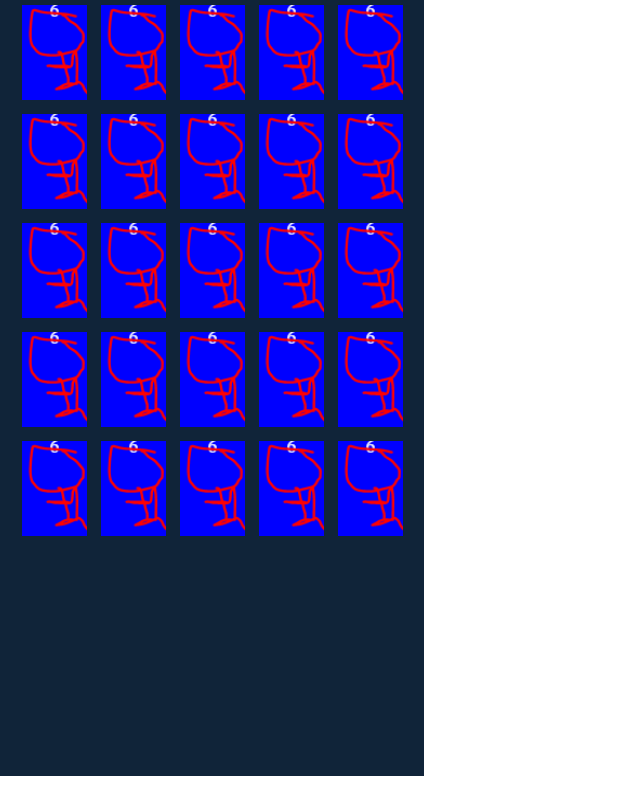
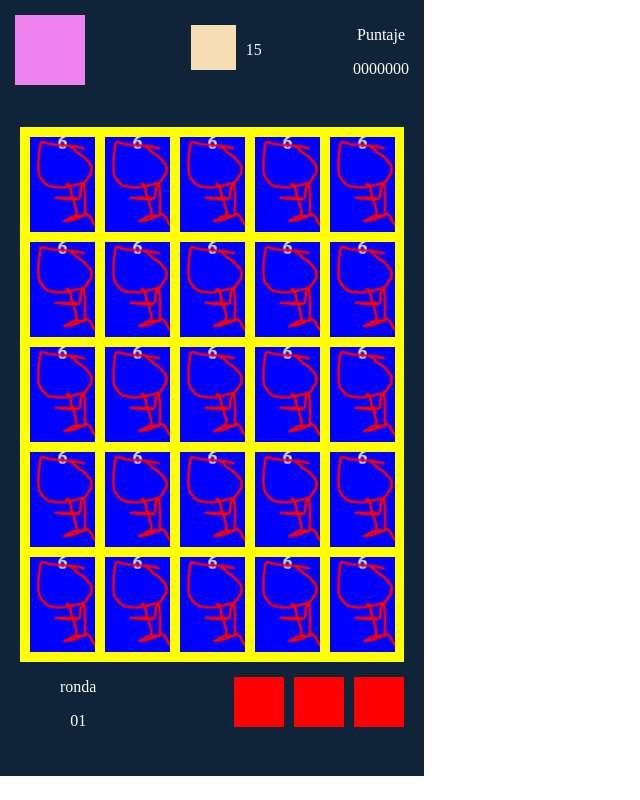
Before and after one commit to davidvmDev/ProyectoAppJuego, a plain HTML site: page index-movil.html in a window 1280 px wide. Both pictures are taken after a click on the button 212 px from the left and 242 px from the top of the page. Shown: the whole page, without its empty margins (0-640 px from the left). Drawn offline with nearby package versions, Linux system fonts and the light colour scheme.

Commit message:
Organizado Secc Juego

```diff
--- /dev/null
+++ b/css/main.css
@@ -0,0 +1,151 @@
+body {
+    margin: 0;
+}
+
+section {
+    /*width: 1080px;
+    height: 1960px;*/
+    width: 424px;
+    height: 776px;
+    text-align: center;
+    background: #102439;
+    color: white;
+    position: absolute;
+
+}
+
+#como_jugar {
+    margin: 25px;
+    text-align: left;
+}
+
+.boton {
+    background-color: Navy;
+    color: white;
+    padding: 10px;
+    text-decoration: none;
+}
+
+.volver {
+    margin-left: -980px;
+    line-height: 140px;
+}
+
+h1 {
+    font-size: 120px;
+}
+
+.imagen {
+    height: 30%;
+    width: 60%;
+    padding-top: 20%;
+}
+
+.btnMenu {
+    width: 275px;
+    height: 88px;
+    margin: 20px;
+}
+
+#btnsMenu {}
+
+.monstruoInicio {
+    width: 128px;
+    height: 194px;
+    background-color: red;
+    display: inline-block;
+    margin: 0 20px 0 20px;
+}
+
+
+
+a {
+    font-size: 70px;
+}
+
+/*p {
+    font-size: 70px;
+    margin: 50px;
+}*/
+
+span {
+    font-size: 70px;
+}
+
+#integrantes {
+    margin-top: 20px;
+}
+
+.oculto {
+    display: none;
+}
+
+/*logica*/
+.tablero {
+    display: grid;
+    grid-template-columns: 65px 65px 65px 65px 65px;
+    grid-gap: 10px;
+    padding: 10px;
+    margin-top: 30%;
+    margin-left: 20px;
+    margin-right: 20px;
+    background-color: yellow;
+
+}
+
+.tablero>img {
+    height: 95px;
+    width: 65px;
+    background-color: blue;
+}
+
+.btnVolver {
+    width: 70px;
+    height: 70px;
+    background-color: violet;
+    margin: 15px;
+    float: left;
+}
+
+#reloj {
+    height: 45px;
+    width: 45px;
+    background-color: wheat;
+    display: inline-block;
+}
+
+.nose {
+    position: relative;
+}
+.puntuacion{
+    float: right;
+    margin-right: 15px;
+    margin-top: 10px;
+
+}
+.tiempos{
+    display: flex;
+    margin-left: 45%;
+    margin-top:25px;
+    position: absolute;
+
+}
+#tiempo{
+    margin-left: 10px;
+}
+.vidas{
+    background-color: red;
+    height: 50px;
+    width: 50px;
+    margin: 5px;
+}
+.corazonesVidas{
+    display: inline-flex;
+    float:right;
+    margin-top: 10px;
+    margin-right: 15px;
+}
+.rondas{
+    float: left;
+    margin-left: 60px;
+}
--- a/index-movil.html
+++ b/index-movil.html
@@ -6,149 +6,8 @@
 	<meta name="viewport" content="width=device-width, initial-scale=1" />
 
 	<title>Single App ejemplo</title>
-	<style>
-		body{
-			margin: 0;
-		}
-		section {
-			/*width: 1080px;
-			height: 1960px;*/
-			width: 424px;
-			height: 776px;
-			text-align: center;
-			background: #102439;
-			color: white;
-			position: absolute;
-
-		}
-
-		#como_jugar {
-			margin: 25px;
-			text-align: left;
-		}
-
-		.boton {
-			background-color: Navy;
-			color: white;
-			padding: 10px;
-			text-decoration: none;
-		}
-
-		.volver {
-			margin-left: -980px;
-			line-height: 140px;
-		}
-
-		h1 {
-			font-size: 120px;
-		}
-
-		.imagen {
-			height: 30%;
-			width: 60%;
-			padding-top: 20%;
-		}
-
-		.btnMenu {
-			width: 220px;
-			height: 70px;
-			margin: 20px;
-		}
-		#btnsMenu{
-
-
-
-		}
-
-		.monstruoInicio {
-			width: 102px;
-			height: 153px;
-			background-color: red;
-			display: inline-block;
-			margin: 15px;
-		}
-
-
-
-		a {
-			font-size: 70px;
-		}
-
-		p {
-			font-size: 70px;
-			margin: 50px;
-		}
-
-		span {
-			font-size: 70px;
-		}
-
-		#integrantes {
-			margin-top: 20px;
-		}
-
-		.oculto {
-			display: none;
-		}
-		/*logica*/
-		.monstruo{
-			height:95px ;
-			width: 65px;
-			background-color: blue;
-			display:inline-block;
-			margin: 5px;
-			text-align:center;
-
-		}
-
-	</style>
 	<link rel="stylesheet" href="https://cdnjs.cloudflare.com/ajax/libs/animate.css/3.7.2/animate.min.css">
-
-	<script>
-		var secciones = [];
-		var tiempo_splash = 2000;
-
-		window.onload = function () {
-			inicializarReferencias();
-			//setTimeout(cambiarSplash, tiempo_splash);
-		}
-
-		function inicializarReferencias() {
-			secciones[1] = document.getElementById("seccion_1");
-			secciones[2] = document.getElementById("seccion_2");
-			secciones[3] = document.getElementById("seccion_3");
-			secciones[4] = document.getElementById("seccion_4");
-			secciones[5] = document.getElementById("seccion_5");
-			secciones[6] = document.getElementById("seccion_6");
-		}
-
-
-		function cambiarSplash() {
-			secciones[1].className = "splash oculto";
-			secciones[2].className = "home";
-		}
-
-
-		function cambiarSeccion(id_seccion) {
-
-			for (var i in secciones) {
-				secciones[i].classList.add("oculto");
-			}
-
-			secciones[id_seccion].classList.add("animated");
-			secciones[id_seccion].classList.add("headShake");
-			secciones[id_seccion].classList.remove("oculto");
-		}
-		var monstruos=[];
-
-
-		function iniciarTablero(){
-
-
-
-
-		}
-	</script>
+	<link rel="stylesheet" href="css/main.css">
 </head>
 
 <body>
@@ -172,39 +31,61 @@
 			<button class="btnMenu" onclick="cambiarSeccion(4)"></button>
 		</div>
 		<div>
-			<div  id="monstruoRojo" class="monstruoInicio"></div>
-			<div  id="estrellas1" class="monstruoInicio"></div>
+			<div id="monstruoRojo" class="monstruoInicio"></div>
+			<div id="estrellas1" class="monstruoInicio"></div>
 		</div>
 
 	</section>
 	<!-- Juego -->
 	<section id="seccion_3" class="juego oculto">
-		<div id="tablero">
-		<img src="img/ej.PNG" class="monstruo">
-		<img src="img/ej.PNG" class="monstruo">
-		<img src="img/ej.PNG" class="monstruo">
-		<img src="img/ej.PNG" class="monstruo">
-		<img src="img/ej.PNG" class="monstruo"><br>
-		<img src="img/ej.PNG" class="monstruo">
-		<img src="img/ej.PNG" class="monstruo">
-		<img src="img/ej.PNG" class="monstruo">
-		<img src="img/ej.PNG" class="monstruo">
-		<img src="img/ej.PNG" class="monstruo"><br>
-		<img src="img/ej.PNG" class="monstruo">
-		<img src="img/ej.PNG" class="monstruo">
-		<img src="img/ej.PNG" class="monstruo">
-		<img src="img/ej.PNG" class="monstruo">
-		<img src="img/ej.PNG" class="monstruo"><br>
-		<img src="img/ej.PNG" class="monstruo">
-		<img src="img/ej.PNG" class="monstruo">
-		<img src="img/ej.PNG" class="monstruo">
-		<img src="img/ej.PNG" class="monstruo">
-		<img src="img/ej.PNG" class="monstruo"><br>
-		<img src="img/ej.PNG" class="monstruo">
-		<img src="img/ej.PNG" class="monstruo">
-		<img src="img/ej.PNG" class="monstruo">
-		<img src="img/ej.PNG" class="monstruo">
-		<img src="img/ej.PNG" class="monstruo">
+		<div class="nose">
+				<div class="btnVolver"></div>
+			<div class="tiempos">
+				<div id="reloj"></div>
+				<p id="tiempo">15</h2>
+			</div>
+			<div class="puntuacion">
+				<p id="puntaje">Puntaje</p>
+				<p id="valorPuntaje">0000000</p>
+			</div>
+		</div>
+		<div class="tablero">
+			<img src="img/ej.PNG">
+			<img src="img/ej.PNG">
+			<img src="img/ej.PNG">
+			<img src="img/ej.PNG">
+			<img src="img/ej.PNG">
+			<img src="img/ej.PNG">
+			<img src="img/ej.PNG">
+			<img src="img/ej.PNG">
+			<img src="img/ej.PNG">
+			<img src="img/ej.PNG">
+			<img src="img/ej.PNG">
+			<img src="img/ej.PNG">
+			<img src="img/ej.PNG">
+			<img src="img/ej.PNG">
+			<img src="img/ej.PNG">
+			<img src="img/ej.PNG">
+			<img src="img/ej.PNG">
+			<img src="img/ej.PNG">
+			<img src="img/ej.PNG">
+			<img src="img/ej.PNG">
+			<img src="img/ej.PNG">
+			<img src="img/ej.PNG">
+			<img src="img/ej.PNG">
+			<img src="img/ej.PNG">
+			<img src="img/ej.PNG">
+		</div>
+		<div>
+			<div class="rondas">
+				<p id="ronda">ronda</p>
+				<p id="valorRonda">01</p>
+			</div>
+			<div class="corazonesVidas">
+				<div class="vidas"></div>
+				<div class="vidas"></div>
+				<div class="vidas"></div>
+			</div>
 		</div>
 
 	</section>
@@ -258,5 +139,6 @@
 		<a href="#objetivo" class="boton">&lt;</a>
 	</section>
 </body>
+<script type="text/javascript" src="js/main.js"></script>
 
 </html>
--- /dev/null
+++ b/js/main.js
@@ -0,0 +1,43 @@
+var secciones = [];
+var tiempo_splash = 2000;
+
+window.onload = function () {
+    inicializarReferencias();
+    //setTimeout(cambiarSplash, tiempo_splash);
+}
+
+function inicializarReferencias() {
+    secciones[1] = document.getElementById("seccion_1");
+    secciones[2] = document.getElementById("seccion_2");
+    secciones[3] = document.getElementById("seccion_3");
+    secciones[4] = document.getElementById("seccion_4");
+    secciones[5] = document.getElementById("seccion_5");
+    secciones[6] = document.getElementById("seccion_6");
+}
+
+
+function cambiarSplash() {
+    secciones[1].className = "splash oculto";
+    secciones[2].className = "home";
+}
+
+
+function cambiarSeccion(id_seccion) {
+
+    for (var i in secciones) {
+        secciones[i].classList.add("oculto");
+    }
+
+    secciones[id_seccion].classList.add("animated");
+    secciones[id_seccion].classList.add("headShake");
+    secciones[id_seccion].classList.remove("oculto");
+}
+var monstruos = [];
+
+
+function iniciarTablero() {
+
+
+
+
+}
```
